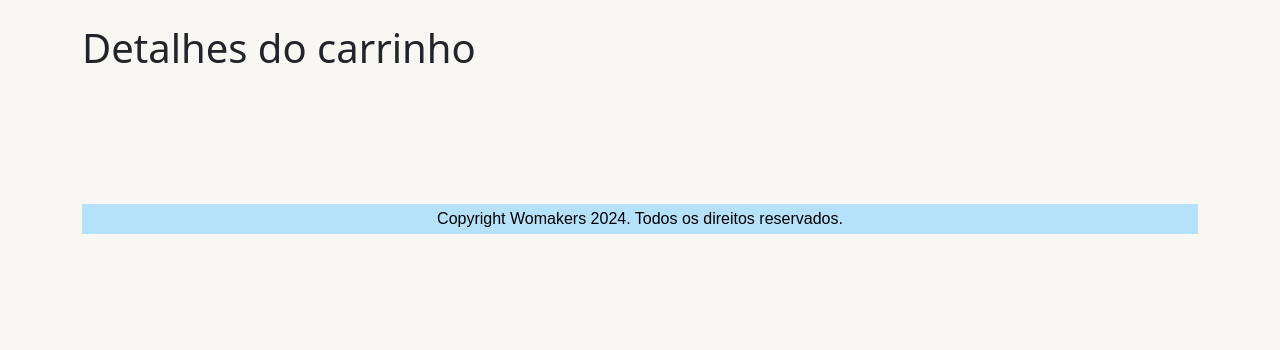
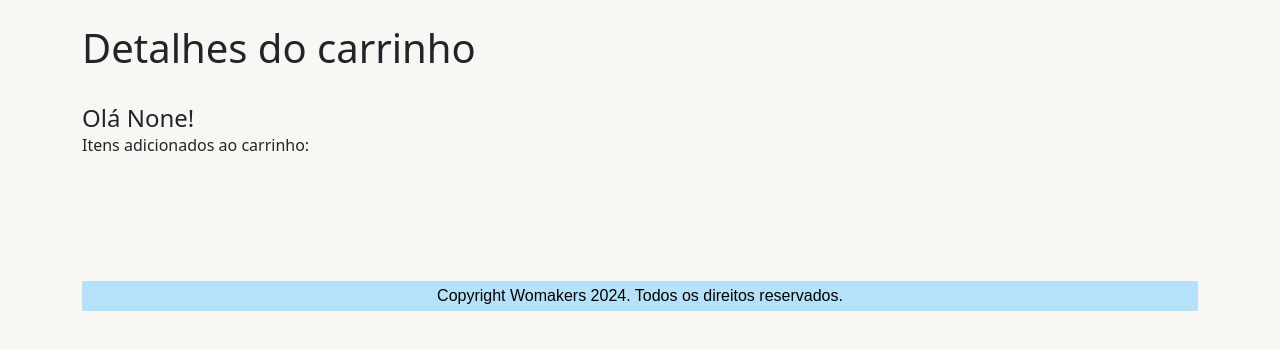
Before and after one commit to RenWro/Desafio-Final-Womakers, a Django app: template pedidos/templates/detalhes_carrinho.html in a window 1280 px wide. Shown: the part 130-480 px from the top of the page. Run offline with Django 5.2, Linux system fonts and the light colour scheme; the template is opened without the code that fills it: values that come from a table or form of the project are taken from there, others are empty; data comes from the database, SQL or seed files in the repository; both versions use the stored data as it was after the commit; some libraries are stand-ins or nearby versions.

Commit message:
carrinho vazio OK

```diff
--- a/cliente/models.py
+++ b/cliente/models.py
@@ -1,5 +1,6 @@
 from django.db import models
-from django.contrib.auth.models import AbstractUser, Group, Permission
+from django.contrib.auth.models import AbstractUser
+
 
 # Create your models here.
 
--- a/pedidos/templates/detalhes_carrinho.html
+++ b/pedidos/templates/detalhes_carrinho.html
@@ -26,15 +26,29 @@
     </div>
   </header>
 
+  <div class="container page">
+    </br><h1>Detalhes do carrinho</h1></br>
+
+    <h4 class="card-title">Olá {{ cliente.nome }}! </h4>
+    {% if carrinho_vazio %}
+
+      {{ carrinho }}
+
+    {%else%}
+
+      <p class="card-text">
+      Itens adicionados ao carrinho:
+
+        {% for item in carrinho.all %}
+          {{ item }}
+        {% endfor %}
+      </p>
+    </div>
+    </br>
 
 
-    <div class="container page">
-    </br>
-    <h1>Detalhes do carrinho</h1>
-    </br>
-    </div>
-
-
+    {%endif%}
+  </div>
   <footer class="container">
     <span class="separator">
       <script src="https://cdn.jsdelivr.net/npm/bootstrap@5.3.3/dist/js/bootstrap.bundle.min.js" integrity="sha384-YvpcrYf0tY3lHB60NNkmXc5s9fDVZLESaAA55NDzOxhy9GkcIdslK1eN7N6jIeHz" crossorigin="anonymous"></script>
```
Also changed, not shown: pedidos/models.py (+9 -13 lines), pedidos/views.py (+13 -1 lines), cliente/migrations/0001_initial.py (added), cliente/migrations/__init__.py (added), db.sqlite3.
